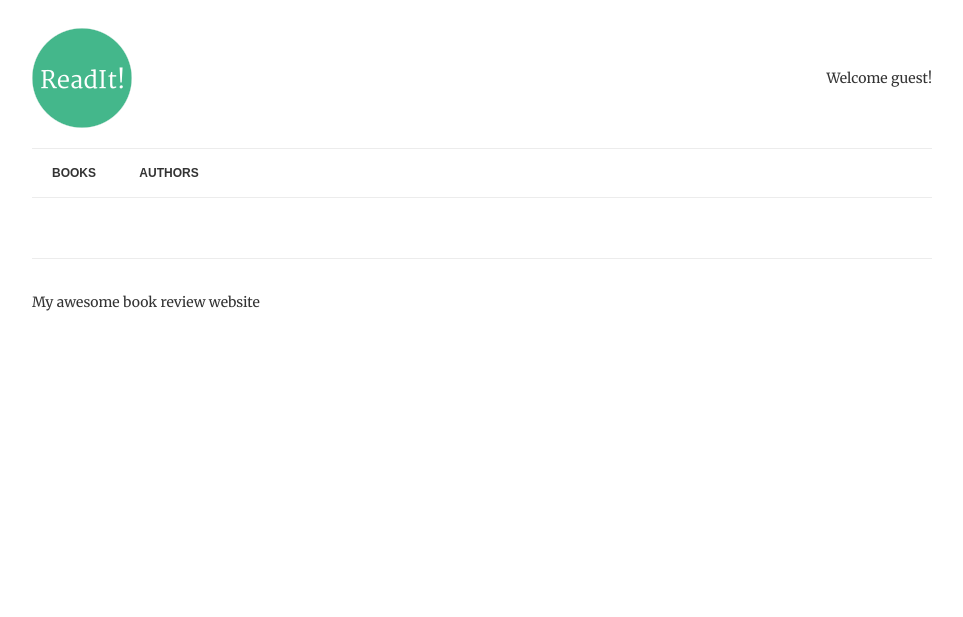
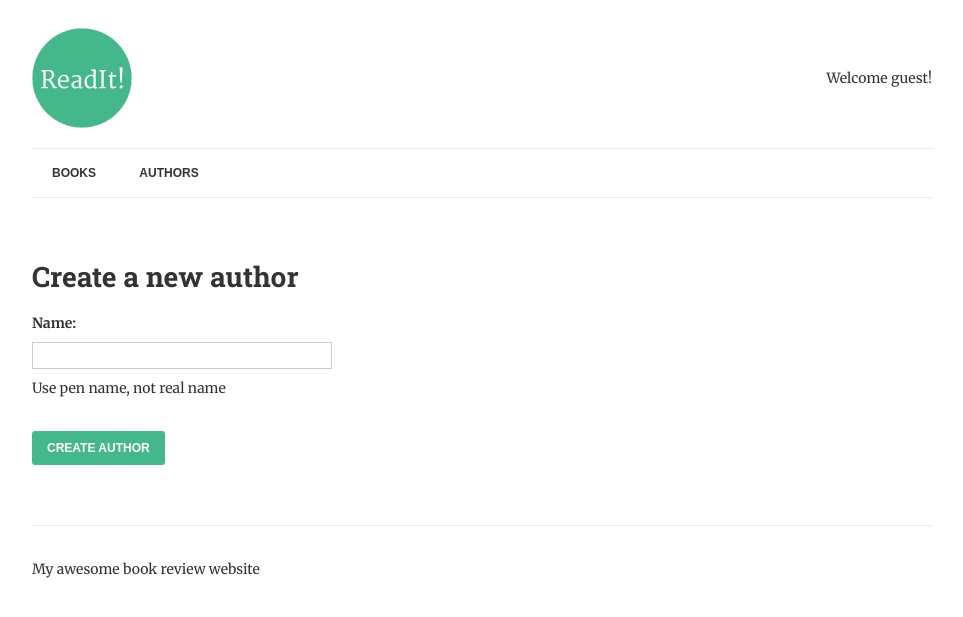
Before and after one commit to lorilew/readit, a Django app: page /authors/add/ in a window 1280 px wide. Shown: the top 617 px of the page, without its empty margins (158-1121 px from the left). Run offline with Django 3.2, Linux system fonts and the light colour scheme; data that the repository does not hold is empty.

Commit message:
Add create author page with CreateView template

```diff
--- a/books/models.py
+++ b/books/models.py
@@ -1,7 +1,7 @@
 from __future__ import unicode_literals
 import datetime
 from django.db import models
-
+from django.core.urlresolvers import reverse
 # Create your models here.
 class Book(models.Model):
     title = models.CharField(max_length=150)
@@ -28,3 +28,6 @@ class Author(models.Model):
 
     def __str__(self):
         return self.name
+
+    def get_absolute_url(self):
+        return reverse('author-detail', kwargs={'pk', self.pk})
--- /dev/null
+++ b/books/templates/create-author.html
@@ -0,0 +1,10 @@
+{% extends "base.html" %}
+
+{% block content %}
+  <h1>Create a new author</h1>
+  <form method='post'>
+    {% csrf_token %}
+    {{ form.as_p }}
+    <input type='submit' value='Create Author' >
+  </form>
+{% endblock %}
--- a/books/templates/list-to-review.html
+++ b/books/templates/list-to-review.html
@@ -62,7 +62,7 @@
 			</div>
 		{% endif %}
 
-		<p>Can't find the author you're looking for? <a href="">Create a New Author</a></p>
+		<p>Can't find the author you're looking for? <a href="{% url 'add-author' %}">Create a New Author</a></p>
 
 		<input type="submit" value="Add Book">
 	</form>
--- a/books/views.py
+++ b/books/views.py
@@ -1,6 +1,9 @@
+from django.core.urlresolvers import reverse
 from django.db.models import Count
 from django.shortcuts import get_object_or_404, redirect, render
 from django.views.generic import DetailView, View
+from django.views.generic.edit import CreateView
+
 from .models import Author,Book
 from .forms import ReviewForm, BookForm
 
@@ -93,3 +96,11 @@ def review_book(request, pk):
       'form': form,
       }
     return render(request, "review-book.html", context)
+
+class CreateAuthor(CreateView):
+    model = Author
+    fields = ['name']
+    template_name = 'create-author.html'
+
+    def get_success_url(self):
+        return reverse('review-books')
--- a/readit/urls.py
+++ b/readit/urls.py
@@ -17,14 +17,15 @@ from django.conf.urls import url
 from django.contrib import admin
 
 from books.views import (AuthorDetail, AuthorList, BookDetail, list_books,
-                        ReviewList, review_book)
+                        ReviewList, review_book, CreateAuthor)
 
 urlpatterns = [
     url(r'^admin/', admin.site.urls),
     url(r'^$', list_books, name='books'),
-    url(r'^authors/', AuthorList.as_view(), name='authors'),
+    url(r'^authors/$', AuthorList.as_view(), name='authors'),
     url(r'books/(?P<pk>[-\w]+)/$', BookDetail.as_view(), name='book-detail'),
-    # url(r'authors/(?P<pk>[-\w]+)/$', AuthorDetail.as_view(), name='author-detail'),
+    url(r'authors/add/$', CreateAuthor.as_view(), name='add-author'),
+    url(r'authors/(?P<pk>[-\w]+)/$', AuthorDetail.as_view(), name='author-detail'),
     url(r'^review/$', ReviewList.as_view(), name='review-books'),
     url(r'^review/(?P<pk>[-\w]+)/$', review_book, name='review-book'),
 ]
```
